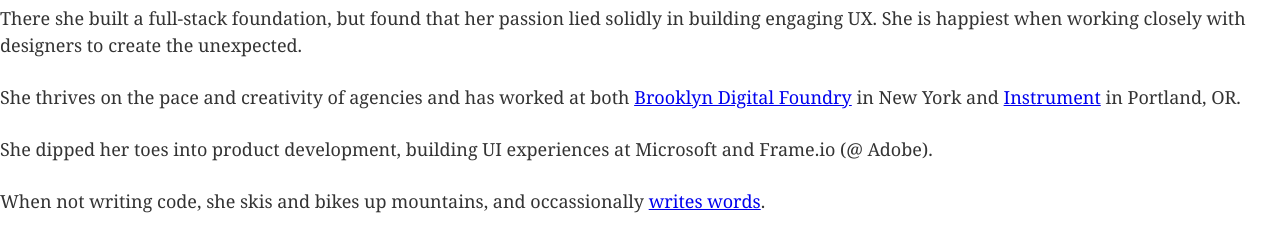
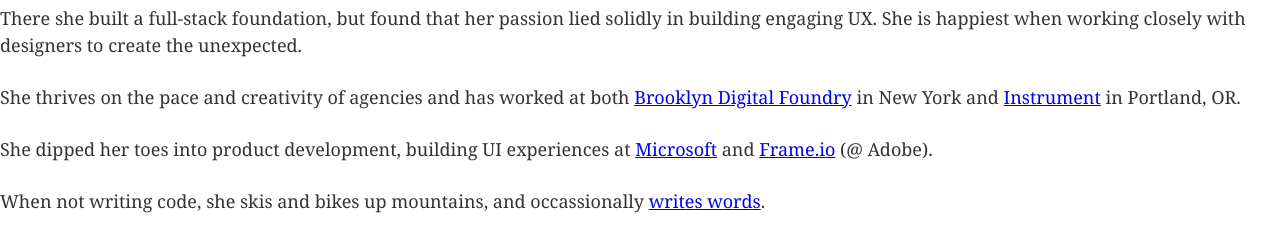
Before and after one commit to efollender/portfolio, a Gatsby site: page /about in a window 1280 px wide. Shown: the part 2020-2264 px from the top of the page. Built offline with nearby package versions, Linux system fonts and the light colour scheme; Gatsby itself is replaced by a stand-in of ours.

Commit message:
Adds links

```diff
--- a/src/pages/about.js
+++ b/src/pages/about.js
@@ -16,7 +16,7 @@ const AboutPage = () => (
       <br/><br/>
       She thrives on the pace and creativity of agencies and has worked at both <a href='https://brooklynfoundry.com/'>Brooklyn Digital Foundry</a> in New York and <a href="https://www.instrument.com">Instrument</a> in Portland, OR.
       <br/><br/>
-      She dipped her toes into product development, building UI experiences at Microsoft and Frame.io (@ Adobe).
+      She dipped her toes into product development, building UI experiences at <a href="https://www.microsoft.com/en-us/msrc">Microsoft</a> and <a href="https://frame.io/">Frame.io</a> (@ Adobe).
       <br/><br/>
       When not writing code, she skis and bikes up mountains, and occassionally <a href="https://medium.com/@efollender">writes words</a>.<br/><br/>
       Get in touch |
```
